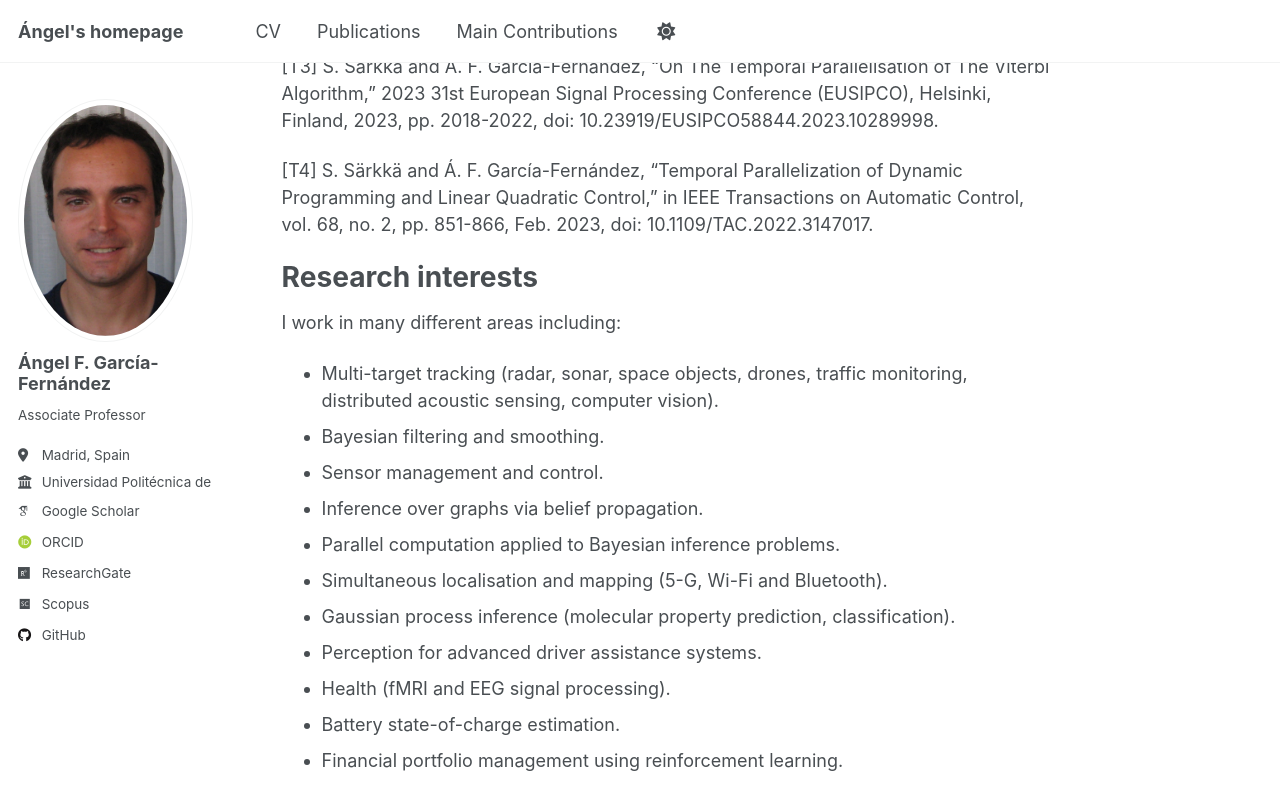
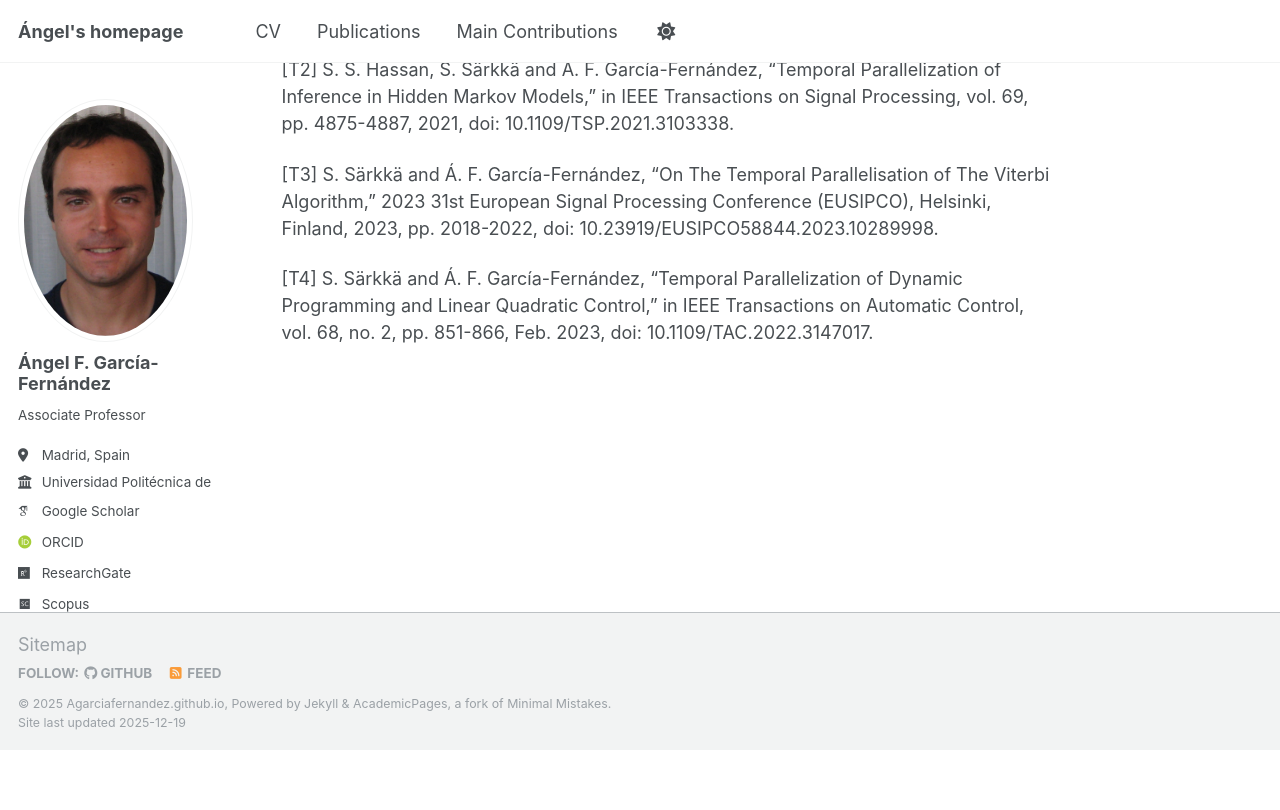
Before and after one commit to Agarciafernandez/Agarciafernandez.github.io, a Jekyll site: the page built from _pages/maincontributions.md, in a window 1280 px wide and 900 px high, scrolled down 5478 px. Shown: the top 810 px of the window. Built offline with Jekyll 4.4.1, drawn with Linux system fonts in a browser that asks for light colours; some web fonts are replaced; after the commit the page ends 6228 px from its top, so only the background shows below that; some of the changed text lies outside the part shown.

Commit message:
Update maincontributions.md

```diff
--- a/_pages/maincontributions.md
+++ b/_pages/maincontributions.md
@@ -7,6 +7,7 @@ redirect_from:
   - /markdown.html
 ---
 
+{% include toc %}
 
 Generalised optimal sub-pattern assignment (GOSPA) metrics
 ---------------
@@ -120,19 +121,3 @@ This contribution is also discussed in the book [[I7]](https://probml.github.io/
 [T3] S. Särkkä and Á. F. García-Fernández, "On The Temporal Parallelisation of The Viterbi Algorithm," 2023 31st European Signal Processing Conference (EUSIPCO), Helsinki, Finland, 2023, pp. 2018-2022, doi: 10.23919/EUSIPCO58844.2023.10289998.
 
 [T4] S. Särkkä and Á. F. García-Fernández, "Temporal Parallelization of Dynamic Programming and Linear Quadratic Control," in IEEE Transactions on Automatic Control, vol. 68, no. 2, pp. 851-866, Feb. 2023, doi: 10.1109/TAC.2022.3147017.
-
-Research interests
-======
-
-I work in many different areas including:
-- Multi-target tracking (radar, sonar, space objects, drones, traffic monitoring, distributed acoustic sensing, computer vision).
-- Bayesian filtering and smoothing.
-- Sensor management and control.
-- Inference over graphs via belief propagation.
-- Parallel computation applied to Bayesian inference problems.
-- Simultaneous localisation and mapping (5-G, Wi-Fi and Bluetooth).
-- Gaussian process inference (molecular property prediction, classification).
-- Perception for advanced driver assistance systems.
-- Health (fMRI and EEG signal processing).
-- Battery state-of-charge estimation.
-- Financial portfolio management using reinforcement learning.
```
